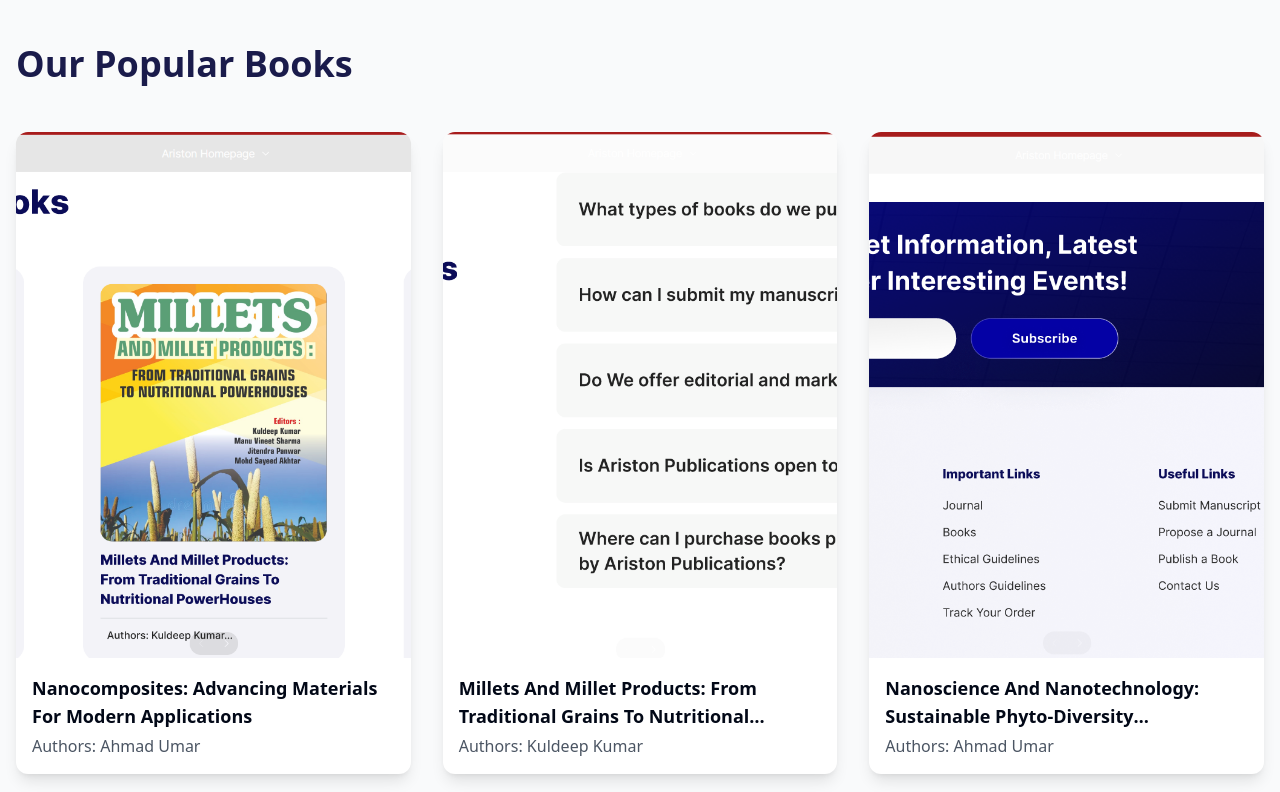
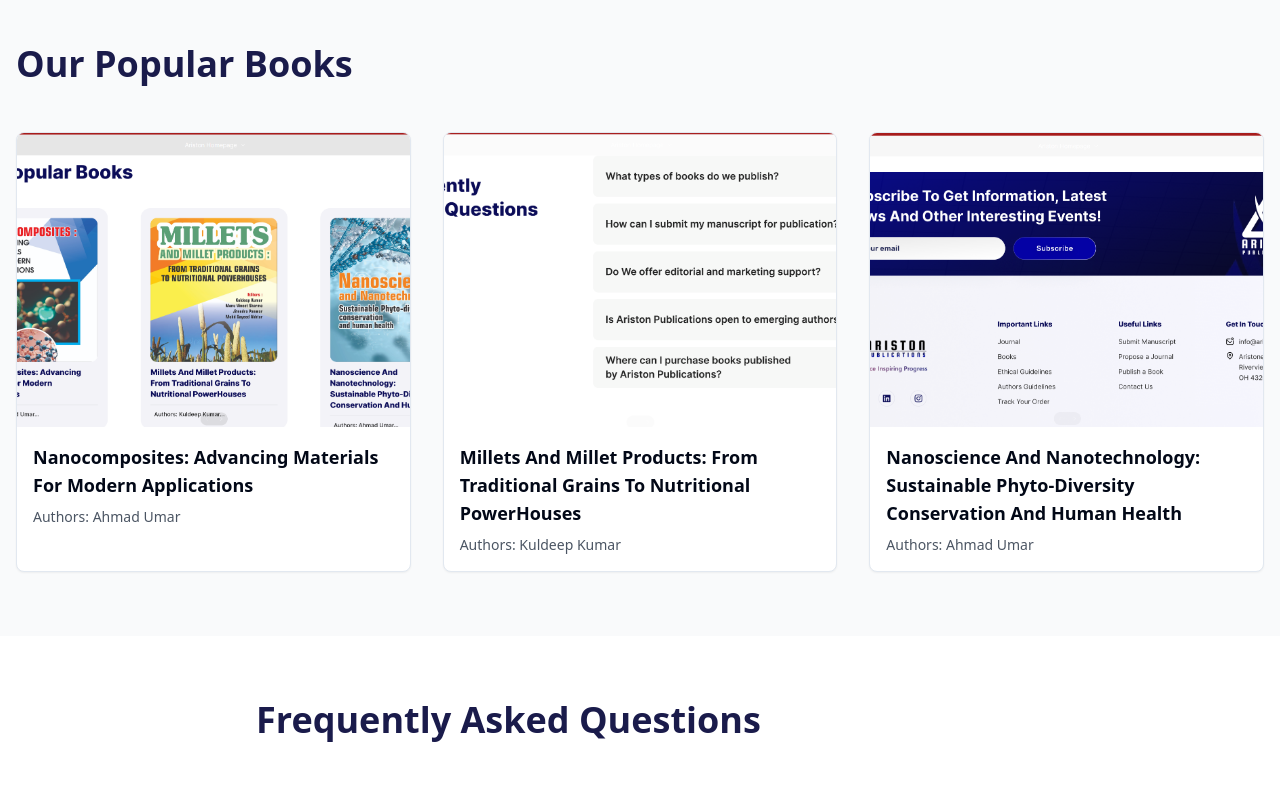
Before and after one commit to DawoodSaeed/Ariston-Publications, a React (Vite) app: page / in a window 1280 px wide. Shown: the part 500-1292 px from the top of the page. Built offline with nearby package versions, Linux system fonts and the light colour scheme.

Commit message:
Fix: Book card hover effect and height
- Reduced default image height.
- Implemented hover effect to decrease image height.
- Ensured all components use shadcn.

```diff
--- a/src/components/home/BookCard.tsx
+++ b/src/components/home/BookCard.tsx
@@ -1,5 +1,6 @@
 
 import { useState } from "react";
+import { Card, CardContent } from "@/components/ui/card";
 
 interface BookCardProps {
   title: string;
@@ -12,12 +13,13 @@ const BookCard = ({ title, author, image, description }: BookCardProps) => {
   const [isHovered, setIsHovered] = useState(false);
 
   return (
-    <div
-      className="relative bg-white rounded-xl shadow-lg overflow-hidden group cursor-pointer"
+    <Card
+      className="relative bg-white overflow-hidden group cursor-pointer transition-all duration-300"
       onMouseEnter={() => setIsHovered(true)}
       onMouseLeave={() => setIsHovered(false)}
     >
-      <div className="aspect-[3/4] relative overflow-hidden">
+      <CardContent className="p-0">
+        <div className="aspect-[4/3] relative overflow-hidden">
           <img
             src={image}
             alt={title}
@@ -25,19 +27,22 @@ const BookCard = ({ title, author, image, description }: BookCardProps) => {
               isHovered ? 'scale-95' : 'scale-100'
             }`}
           />
+        </div>
+        <div className="p-4 space-y-2">
+          <h3 className={`font-semibold text-lg transition-transform duration-300 ${
+            isHovered ? '-translate-y-2' : 'translate-y-0'
+          }`}>
+            {title}
+          </h3>
           {isHovered && description && (
-          <div className="absolute inset-0 bg-black/70 p-4 flex items-center justify-center animate-fade-in">
-            <p className="text-white text-sm">
+            <p className="text-sm text-gray-600 animate-fade-in">
               {description}
             </p>
+          )}
+          <p className="text-gray-600 text-sm">Authors: {author}</p>
         </div>
-        )}
-      </div>
-      <div className={`p-4 transition-transform duration-300 ${isHovered ? '-translate-y-2' : 'translate-y-0'}`}>
-        <h3 className="font-semibold text-lg line-clamp-2">{title}</h3>
-        <p className="text-gray-600 mt-1">Authors: {author}</p>
-      </div>
-    </div>
+      </CardContent>
+    </Card>
   );
 };
 
```
Lines whose indentation alone changed are shown as unchanged.
